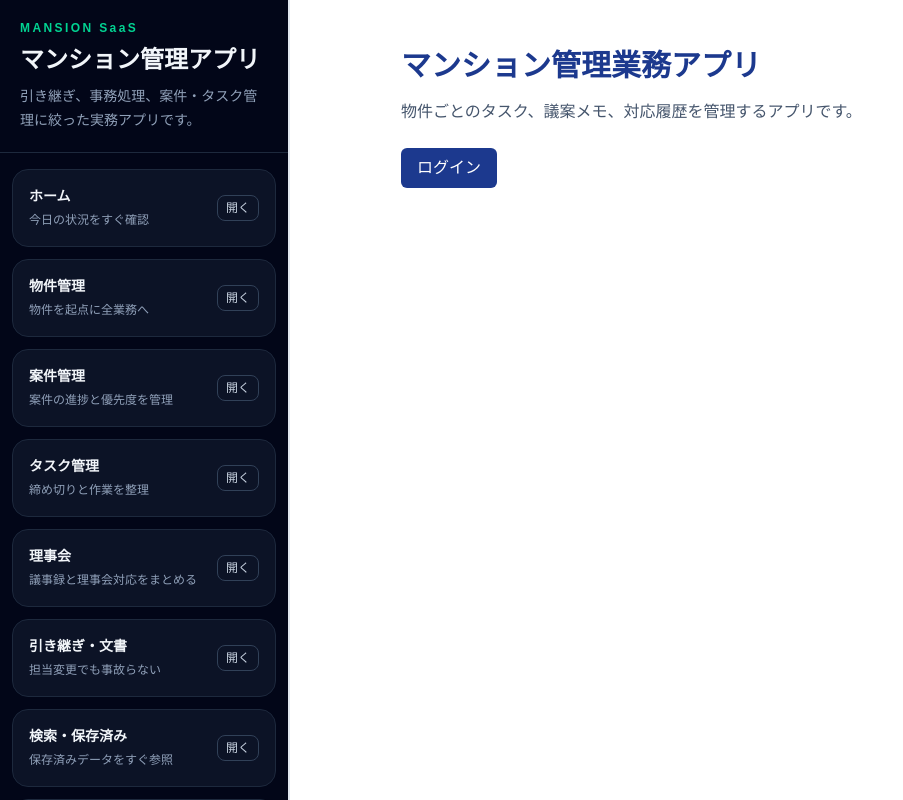
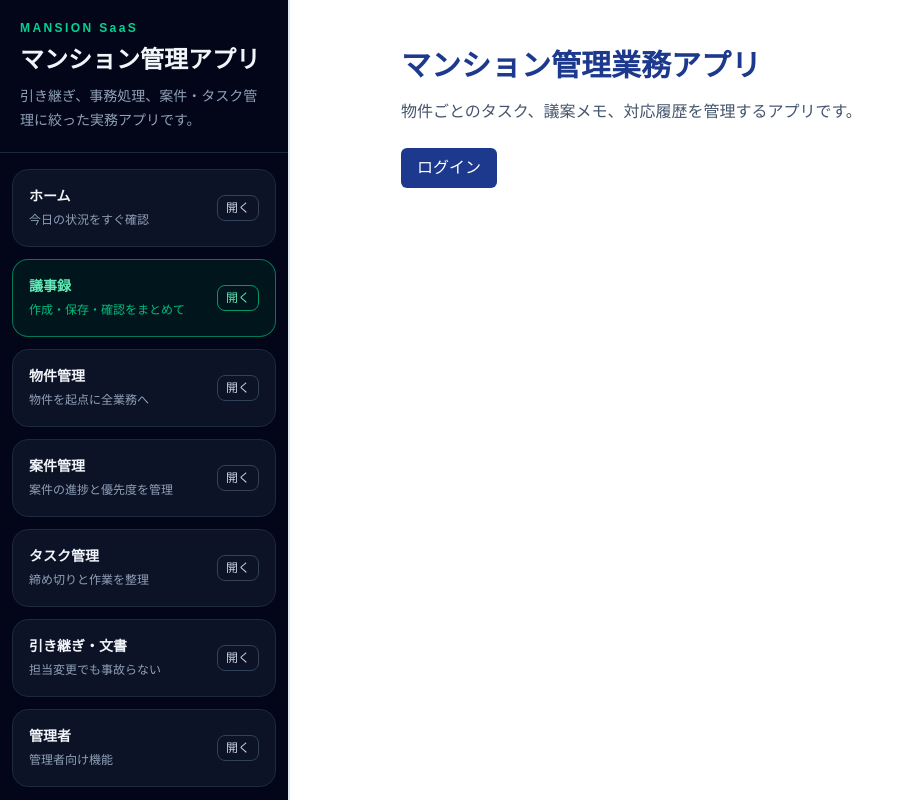
Before and after one commit to hide818/mansion-app, a Next.js app: page / in a window 1280 px wide. Shown: the whole page, without its empty margins (0-903 px from the left). Built offline with nearby package versions, Linux system fonts and the light colour scheme.

Commit message:
feat: prioritize minutes navigation

```diff
--- a/app/components/CaseDetailAiShortcutBar.tsx
+++ b/app/components/CaseDetailAiShortcutBar.tsx
@@ -38,6 +38,20 @@ export default function CaseDetailAiShortcutBar({
 
   const items: ShortcutItem[] = [
     {
+      label: 'AI議事録を作成',
+      href: '/ai-minutes',
+      description: '音声から理事会議事録を自動生成します。保存・編集・出力まで進めます。',
+      accent: 'border-sky-300 bg-sky-50 text-sky-700',
+    },
+    {
+      label: '保存済み議事録',
+      href: hasCaseContext
+        ? `/ai-minutes/records?propertyId=${propertyId}`
+        : '/ai-minutes/records',
+      description: '作成した議事録を確認・編集・出力します。',
+      accent: 'border-sky-200 bg-white text-sky-800',
+    },
+    {
       label: '案件司令塔AI',
       href: hasCaseContext
         ? `/properties/${propertyId}/cases/${caseId}`
@@ -45,32 +59,16 @@ export default function CaseDetailAiShortcutBar({
       description: '現在の状況、危険度、次アクション、理事会提出判断を確認します。',
       accent: 'border-slate-200 bg-white text-slate-900',
     },
-    {
-      label: 'AI議事録 本格版',
-      href: hasCaseContext
-        ? `/properties/${propertyId}/cases/${caseId}/ai-board-minutes-pro`
-        : '/ai-minutes',
-      description: '案件単位で理事会議事録を整え、保存・印刷まで進めます。',
-      accent: 'border-sky-200 bg-sky-50 text-sky-700',
-    },
-    {
-      label: 'AI見積比較センター',
-      href: hasCaseContext
-        ? `/properties/${propertyId}/cases/${caseId}/estimate-ai-center`
-        : '/estimate-ai-center',
-      description: '見積比較、推奨判断、理事会用コメント作成まで一気に進めます。',
-      accent: 'border-emerald-200 bg-emerald-50 text-emerald-700',
-    },
   ]
 
   return (
     <section className={`space-y-3 ${className}`}>
       <div>
-        <div className="text-sm font-semibold tracking-[0.18em] text-slate-400">
-          AIショートカット
+        <div className="text-sm font-semibold tracking-[0.18em] text-sky-500">
+          議事録ショートカット
         </div>
         <h2 className="mt-1 text-xl font-bold text-slate-900">
-          主要AI機能へすぐ移動
+          議事録の作成・確認はここから
         </h2>
       </div>
 
--- a/app/components/PropertyAiEntryCards.tsx
+++ b/app/components/PropertyAiEntryCards.tsx
@@ -15,15 +15,23 @@ function SectionCard({
   title,
   description,
   items,
+  featured,
 }: {
   title: string
   description: string
   items: EntryItem[]
+  featured?: boolean
 }) {
   return (
-    <section className="rounded-2xl border border-gray-200 bg-white p-5 shadow-sm">
+    <section
+      className={`rounded-2xl border p-5 shadow-sm ${
+        featured ? 'border-sky-200 bg-sky-50' : 'border-gray-200 bg-white'
+      }`}
+    >
       <div className="mb-4">
-        <h2 className="text-base font-bold text-gray-900">{title}</h2>
+        <h2 className={`text-base font-bold ${featured ? 'text-sky-900' : 'text-gray-900'}`}>
+          {title}
+        </h2>
         <p className="mt-1 text-sm text-gray-600">{description}</p>
       </div>
 
@@ -32,7 +40,11 @@ function SectionCard({
           <Link
             key={item.href}
             href={item.href}
-            className="rounded-xl border border-gray-200 bg-gray-50 p-4 transition hover:border-blue-300 hover:bg-blue-50"
+            className={`rounded-xl border p-4 transition ${
+              featured
+                ? 'border-sky-200 bg-white hover:border-sky-400 hover:bg-sky-100'
+                : 'border-gray-200 bg-gray-50 hover:border-blue-300 hover:bg-blue-50'
+            }`}
           >
             <div className="text-sm font-bold text-gray-900">{item.title}</div>
             <div className="mt-1 text-xs leading-5 text-gray-600">
@@ -180,32 +192,31 @@ export default function PropertyAiEntryCards({
         ]
       : []
 
+  const minutesItems: EntryItem[] = [
+    {
+      title: 'AI議事録を作成',
+      description: '音声から理事会議事録を自動生成します。',
+      href: '/ai-minutes',
+    },
+    {
+      title: 'この物件の保存済み議事録',
+      description: '作成済みの議事録を確認・編集・出力します。',
+      href: `/ai-minutes/records?propertyId=${propertyId}`,
+    },
+  ]
+
   return (
     <div className="space-y-4">
-      <div className="rounded-2xl border border-blue-200 bg-blue-50 p-5">
-        <div className="flex flex-col gap-2 md:flex-row md:items-center md:justify-between">
-          <div>
-            <h2 className="text-lg font-bold text-blue-950">
-              すぐ使うAI導線
-            </h2>
-            <p className="mt-1 text-sm text-blue-900">
-              社長、この物件でよく使うAI導線を上に固めています。引き継ぎ・理事会・共有・判断補助を迷わず開ける構成です。
-            </p>
-          </div>
-
-          <div className="inline-flex rounded-full bg-white px-3 py-1 text-xs font-semibold text-blue-900">
-            {role === 'admin'
-              ? '管理者モード'
-              : role === 'general'
-                ? '一般ユーザーモード'
-                : '閲覧モード'}
-          </div>
-        </div>
-      </div>
+      <SectionCard
+        title="議事録"
+        description="AI議事録の作成と保存済み議事録の確認はこちらから。"
+        items={minutesItems}
+        featured
+      />
 
       <SectionCard
         title="引き継ぎ・属人化解消"
-        description="担当変更や共有前に使う導線です。まずここが売り機能です。"
+        description="担当変更や共有前に使う導線です。"
         items={handoverItems}
       />
 
--- a/app/components/Sidebar.tsx
+++ b/app/components/Sidebar.tsx
@@ -21,6 +21,28 @@ export default function Sidebar() {
       ],
     },
     {
+      label: '議事録',
+      summary: '作成・保存・確認をまとめて',
+      featured: true,
+      children: [
+        {
+          label: 'AI議事録を作成',
+          href: '/ai-minutes',
+          description: '音声から議事録を自動生成',
+        },
+        {
+          label: '保存済み議事録',
+          href: '/ai-minutes/records',
+          description: '作成した議事録を確認・編集・出力',
+        },
+        {
+          label: '理事会対象案件',
+          href: '/board-cases',
+          description: '理事会に上げる案件を確認',
+        },
+      ],
+    },
+    {
       label: '物件管理',
       summary: '物件を起点に全業務へ',
       children: [
@@ -28,6 +50,11 @@ export default function Sidebar() {
           label: '物件一覧',
           href: '/properties',
           description: '物件ごとの案件・タスク管理',
+        },
+        {
+          label: '物件カルテ',
+          href: '/property-cards',
+          description: '全物件の重要情報を横断確認',
         },
       ],
     },
@@ -59,22 +86,6 @@ export default function Sidebar() {
       ],
     },
     {
-      label: '理事会',
-      summary: '議事録と理事会対応をまとめる',
-      children: [
-        {
-          label: 'AI議事録',
-          href: '/ai-minutes',
-          description: '音声から議事録を作成',
-        },
-        {
-          label: '理事会対象案件',
-          href: '/board-cases',
-          description: '理事会に上げる案件を確認',
-        },
-      ],
-    },
-    {
       label: '引き継ぎ・文書',
       summary: '担当変更でも事故らない',
       children: [
@@ -87,22 +98,6 @@ export default function Sidebar() {
           label: '引き継ぎ一覧',
           href: '/handover-documents',
           description: '保存済みの引き継ぎ書を確認',
-        },
-      ],
-    },
-    {
-      label: '検索・保存済み',
-      summary: '保存済みデータをすぐ参照',
-      children: [
-        {
-          label: '保存済み議事録',
-          href: '/ai-minutes/records',
-          description: '作成した議事録を確認',
-        },
-        {
-          label: '物件カルテ',
-          href: '/property-cards',
-          description: '全物件の重要情報を横断確認',
         },
       ],
     },
--- a/app/components/SidebarClient.tsx
+++ b/app/components/SidebarClient.tsx
@@ -14,6 +14,7 @@ export type NavGroup = {
   label: string
   href?: string
   summary?: string
+  featured?: boolean
   children?: NavChild[]
 }
 
@@ -71,11 +72,16 @@ export default function SidebarClient({ menuGroups }: SidebarClientProps) {
             const hasChildren = Boolean(group.children?.length)
             const isOpen = openMap[group.label]
             const isGroupDirectActive = group.href ? isChildActive(pathname, group.href) : false
+            const featured = Boolean(group.featured)
 
             return (
               <section
                 key={group.label}
-                className="rounded-2xl border border-slate-800 bg-slate-900/80"
+                className={`rounded-2xl border ${
+                  featured
+                    ? 'border-emerald-500/60 bg-emerald-950/40'
+                    : 'border-slate-800 bg-slate-900/80'
+                }`}
               >
                 <div className="flex items-center justify-between gap-2 px-4 py-4">
                   {group.href ? (
@@ -85,18 +91,22 @@ export default function SidebarClient({ menuGroups }: SidebarClientProps) {
                         isGroupDirectActive ? 'text-white' : 'text-slate-100'
                       }`}
                     >
-                      <p className="text-sm font-semibold">{group.label}</p>
+                      <p className={`text-sm font-semibold ${featured ? 'text-emerald-300' : 'text-slate-100'}`}>
+                        {group.label}
+                      </p>
                       {group.summary ? (
-                        <p className="mt-1 text-xs leading-5 text-slate-400">
+                        <p className={`mt-1 text-xs leading-5 ${featured ? 'text-emerald-500' : 'text-slate-400'}`}>
                           {group.summary}
                         </p>
                       ) : null}
                     </Link>
                   ) : (
                     <div className="min-w-0 flex-1">
-                      <p className="text-sm font-semibold text-slate-100">{group.label}</p>
+                      <p className={`text-sm font-semibold ${featured ? 'text-emerald-300' : 'text-slate-100'}`}>
+                        {group.label}
+                      </p>
                       {group.summary ? (
-                        <p className="mt-1 text-xs leading-5 text-slate-400">
+                        <p className={`mt-1 text-xs leading-5 ${featured ? 'text-emerald-500' : 'text-slate-400'}`}>
                           {group.summary}
                         </p>
                       ) : null}
@@ -107,7 +117,11 @@ export default function SidebarClient({ menuGroups }: SidebarClientProps) {
                     <button
                       type="button"
                       onClick={() => toggleGroup(group.label)}
-                      className="rounded-lg border border-slate-700 px-2 py-1 text-xs text-slate-300 hover:bg-slate-800"
+                      className={`rounded-lg border px-2 py-1 text-xs hover:bg-slate-800 ${
+                        featured
+                          ? 'border-emerald-600 text-emerald-300'
+                          : 'border-slate-700 text-slate-300'
+                      }`}
                     >
                       {isOpen ? '閉じる' : '開く'}
                     </button>
@@ -115,7 +129,7 @@ export default function SidebarClient({ menuGroups }: SidebarClientProps) {
                 </div>
 
                 {hasChildren && isOpen ? (
-                  <div className="space-y-2 border-t border-slate-800 px-3 py-3">
+                  <div className={`space-y-2 border-t px-3 py-3 ${featured ? 'border-emerald-800/60' : 'border-slate-800'}`}>
                     {group.children?.map((child) => {
                       const active = isChildActive(pathname, child.href)
 
@@ -126,12 +140,14 @@ export default function SidebarClient({ menuGroups }: SidebarClientProps) {
                           className={`block rounded-xl border px-3 py-3 transition ${
                             active
                               ? 'border-emerald-500 bg-emerald-500/10 text-white'
-                              : 'border-slate-800 bg-slate-950 text-slate-200 hover:border-slate-700 hover:bg-slate-900'
+                              : featured
+                                ? 'border-emerald-800/40 bg-emerald-950/60 text-emerald-100 hover:border-emerald-600 hover:bg-emerald-900/50'
+                                : 'border-slate-800 bg-slate-950 text-slate-200 hover:border-slate-700 hover:bg-slate-900'
                           }`}
                         >
                           <p className="text-sm font-medium">{child.label}</p>
                           {child.description ? (
-                            <p className="mt-1 text-xs leading-5 text-slate-400">
+                            <p className={`mt-1 text-xs leading-5 ${featured && !active ? 'text-emerald-400/80' : 'text-slate-400'}`}>
                               {child.description}
                             </p>
                           ) : null}
```
Also changed, not shown: app/dashboard/page.tsx (+12 -0 lines), app/properties/[id]/page.tsx (+12 -2 lines).
